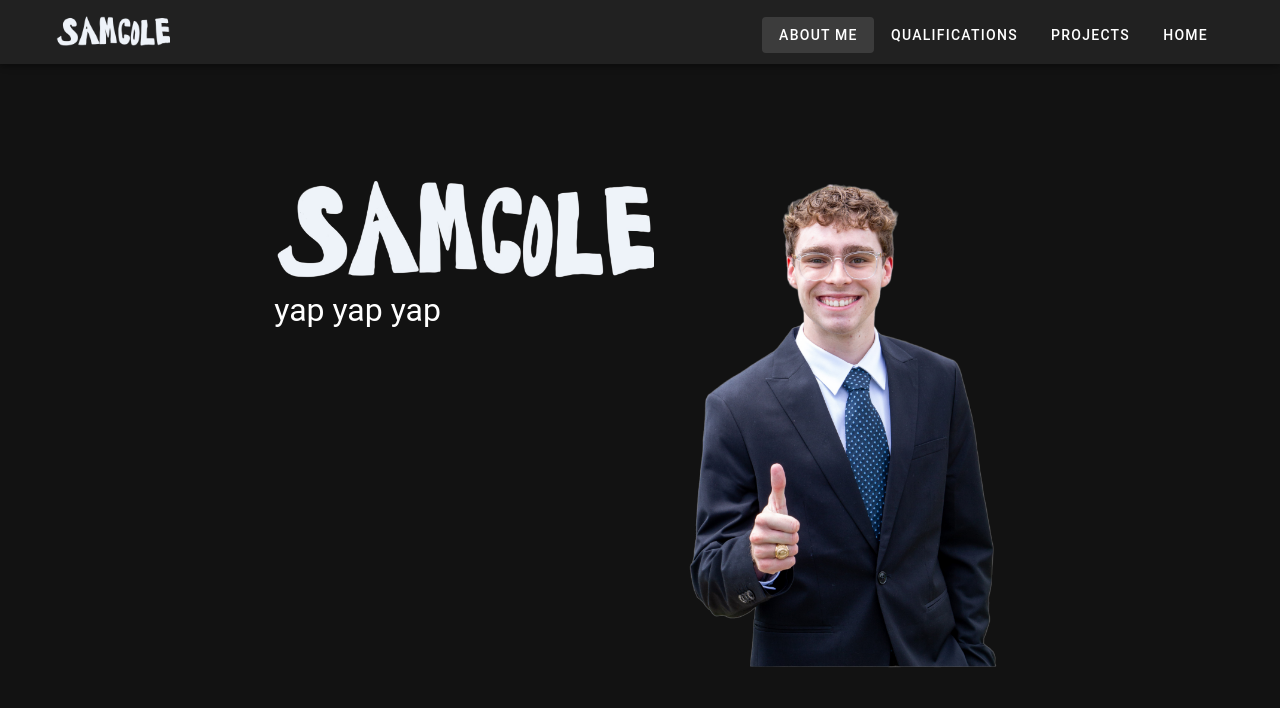
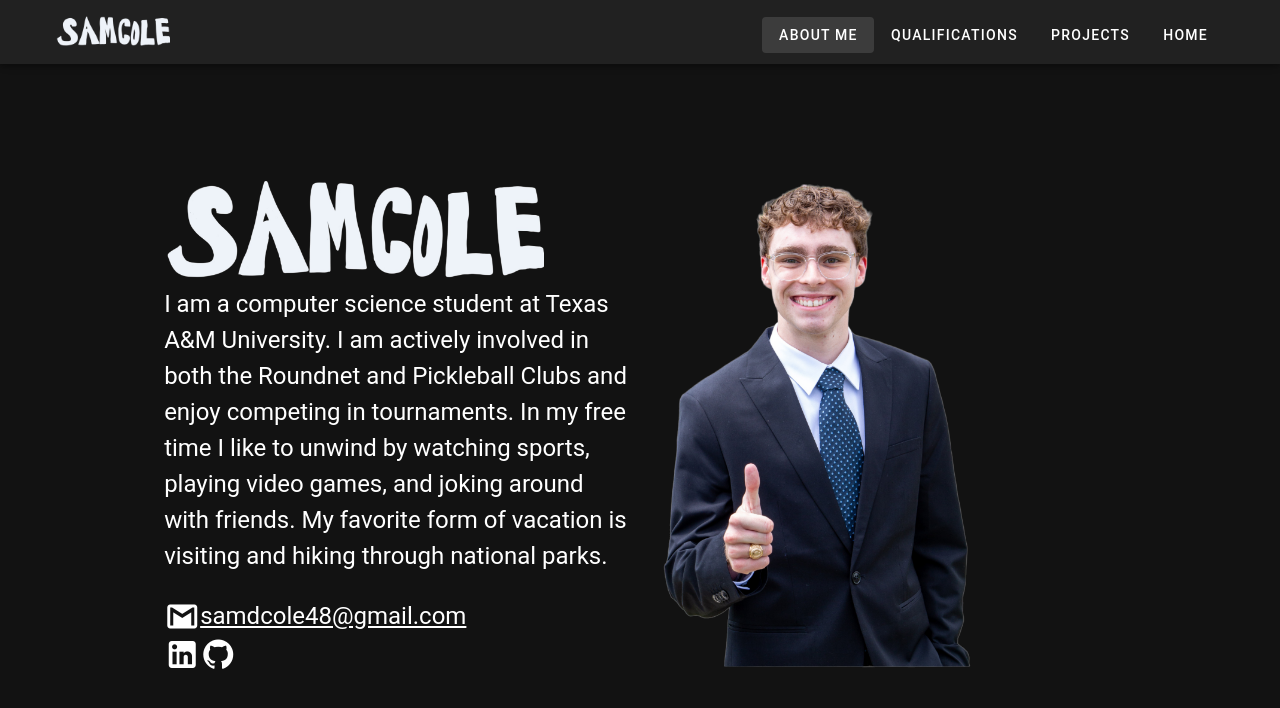
Before and after one commit to samdcole48/portfolio, a Vue app: page /about-me in a window 1280 px wide. Shown: the top 708 px of the page. Built offline with nearby package versions, Linux system fonts and the light colour scheme.

Commit message:
filled out about me page

```diff
--- a/src/components/AppHeader.vue
+++ b/src/components/AppHeader.vue
@@ -2,7 +2,7 @@
     <v-app-bar>
         <v-container class="fill-height d-flex">
             <v-app-bar-title>
-                <img height="30" src="@/assets/my-logo.png"></img>
+                <img height="30" src="@/assets/my-logo.png">
             </v-app-bar-title>
 
             <v-btn variant="text" :to="{name: '/about-me'}">
--- a/src/pages/about-me.vue
+++ b/src/pages/about-me.vue
@@ -3,11 +3,41 @@
     <div class="align-centerfill-height mx-auto">
       <v-row>
         <v-col>
-          <img height="100" src="@/assets/my-logo.png"></img>
-          <div style="font-size: 200%">yap yap yap</div>
+          <img height="100" src="@/assets/my-logo.png" />
+          <div style="font-size: 150%; max-width: 600px">
+            I am a computer science student at Texas A&M University. I am
+            actively involved in both the Roundnet and Pickleball Clubs and
+            enjoy competing in tournaments. In my free time I like to unwind by
+            watching sports, playing video games, and joking around with
+            friends. My favorite form of vacation is visiting and hiking through
+            national parks.
+          </div>
+          <br />
+          <div style="font-size: 150%">
+            <!--on click open up an email page-->
+            <a
+              href="mailto:samdcole48@gmail.com" target="blank"
+              :style="{ color: 'var(--v-theme-primary)' }"
+              ><v-icon>mdi-gmail</v-icon>samdcole48@gmail.com</a
+            >
+          </div>
+          <div style="font-size: 150%">
+            <a
+              href="https://www.linkedin.com/in/samdcole48/"
+              target="blank"
+              :style="{ color: 'var(--v-theme-primary)' }"
+              ><v-icon>mdi-linkedin</v-icon></a
+            >
+            <a
+              href="https://github.com/samdcole48"
+              target="blank"
+              :style="{ color: 'var(--v-theme-primary)' }"
+              ><v-icon>mdi-github</v-icon></a
+            >
+          </div>
         </v-col>
         <v-col>
-          <img height="500" src="@/assets/headshot-no-bg.png"></img>
+          <img height="500" src="@/assets/headshot-no-bg.png" />
         </v-col>
       </v-row>
     </div>
@@ -15,5 +45,5 @@
 </template>
 
 <script lang="ts" setup>
-//
+
 </script>
--- a/src/pages/home.vue
+++ b/src/pages/home.vue
@@ -3,7 +3,7 @@
     <div class="align-centerfill-height mx-auto">
       <div style="font-size: 900%">
         Hello, I'm <br>
-        <img height="150" src="@/assets/my-logo.png"></img>
+        <img height="150" src="@/assets/my-logo.png">
       </div>
       <div style="font-size: 400%">An Aspiring Software Developer</div>
     </div>
```
